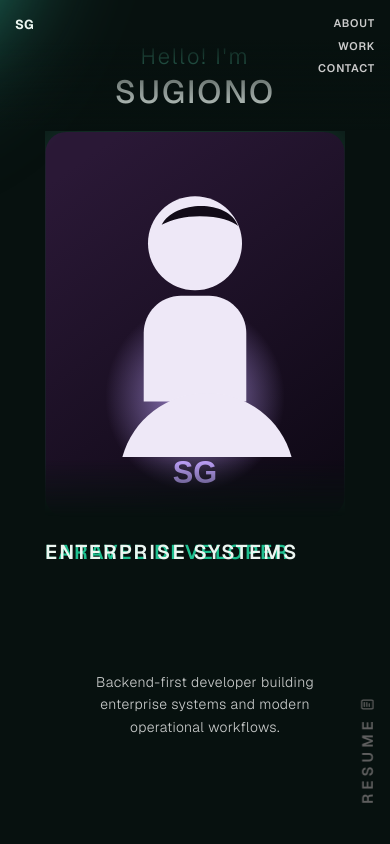
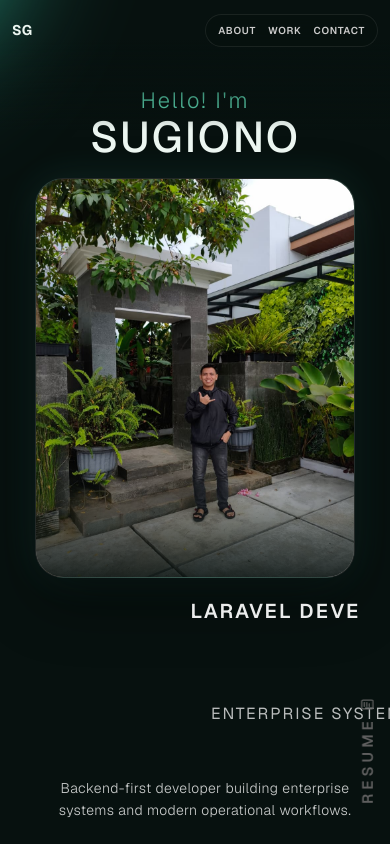
Before and after one commit to sugionow/portfolio, a Next.js app: page / in a window 390 px wide. Shown: the top 844 px of the page. Built offline with nearby package versions, Linux system fonts and the light colour scheme.

Commit message:
fix mobile landing layout

```diff
--- a/sugiono-3d/components/Landing.tsx
+++ b/sugiono-3d/components/Landing.tsx
@@ -33,7 +33,12 @@ const Landing = ({ children }: PropsWithChildren) => {
             <p className="landing-copy">{config.developer.shortDescription}</p>
           </div>
           <div className="mobile-photo">
-            <img src="/images/sugiono-mobile.svg" alt={config.developer.fullName} />
+            <div className="mobile-photo-frame">
+              <img
+                src="/images/sugiono-profile-mobile.jpeg"
+                alt={config.developer.fullName}
+              />
+            </div>
           </div>
         </div>
         {children}
--- a/sugiono-3d/components/MainContainer.tsx
+++ b/sugiono-3d/components/MainContainer.tsx
@@ -15,9 +15,6 @@ import setSplitText from "./utils/splitText";
 const MainContainer = ({ children }: PropsWithChildren) => {
   const [isDesktopView, setIsDesktopView] = useState<boolean>(
     typeof window !== "undefined" ? window.innerWidth > 1024 : false
-  );
-  const [isMobile] = useState<boolean>(
-    typeof window !== "undefined" ? window.innerWidth <= 768 : false
   );
 
   useEffect(() => {
@@ -37,7 +34,7 @@ const MainContainer = ({ children }: PropsWithChildren) => {
       <Cursor />
       <Navbar />
       <SocialIcons />
-      {isDesktopView && !isMobile && children}
+      {isDesktopView && children}
       <div className="container-main">
         <Landing />
         <About />
--- a/sugiono-3d/components/styles/Landing.css
+++ b/sugiono-3d/components/styles/Landing.css
@@ -9,19 +9,24 @@
     display: none !important;
   }
 
-  .landing-section,
+  .landing-section {
+    min-height: auto;
+    padding-top: 84px;
+    padding-bottom: 36px;
+  }
+
   .landing-container {
     height: auto !important;
-    min-height: 100vh;
+    min-height: auto;
     max-width: 100vw;
     box-sizing: border-box;
     display: flex;
     flex-direction: column;
-    padding: 0 15px;
-    padding-bottom: 40px;
+    align-items: center;
+    gap: 20px;
+    padding: 0 4px;
   }
 
-  /* Fix spacing between name and subtitle */
   .landing-intro {
     position: relative !important;
     top: auto !important;
@@ -29,35 +34,34 @@
     right: auto !important;
     bottom: auto !important;
     transform: none !important;
-    padding-top: 40px;
-    /* Shift higher up */
-    margin-bottom: 20px;
+    padding-top: 0;
+    margin-bottom: 0;
     z-index: 10;
     text-align: center;
     width: 100% !important;
     order: 1;
-    /* First: Name */
     height: auto !important;
   }
 
+  .landing-intro h2 {
+    font-size: 15px;
+    letter-spacing: 1.6px;
+    margin-bottom: 10px;
+  }
+
   .landing-intro h1 {
-    word-spacing: 0.1em;
-    font-size: 32px !important;
-    /* Ensure nice size */
-    line-height: 1.2 !important;
+    word-spacing: 0.08em;
+    font-size: clamp(34px, 11vw, 48px) !important;
+    line-height: 0.95 !important;
+    letter-spacing: 1.6px;
     margin: 0;
   }
 
-  /* Ensure name parts display correctly */
   .landing-intro h1 br {
     display: block;
-    /* Keep break on mobile for 2 lines, or use display:none for 1 line */
-    content: " ";
-    /* Fallback */
-    margin-bottom: 5px;
+    margin-bottom: 6px;
   }
 
-  /* Subtitles Container */
   .landing-info {
     position: relative !important;
     top: auto !important;
@@ -66,52 +70,64 @@
     bottom: auto !important;
     transform: none !important;
     text-align: center;
-    margin-top: 20px;
-    /* Space between name and subtitles */
+    margin-top: 0;
     z-index: 10;
     background: transparent;
-    padding-bottom: 50px;
-    /* Add bottom padding for scroll space */
+    padding: 0 10px;
     display: flex;
     flex-direction: column;
     align-items: center;
-    gap: 10px;
+    gap: 8px;
     height: auto !important;
-    /* Force auto height */
     width: 100% !important;
+    max-width: 420px;
     order: 3;
-    /* Third: Subtitles */
   }
 
   .landing-info h3 {
     text-align: center;
     display: none;
-    /* Hide 'An' if not needed, or keep it static */
   }
 
-  /* Force static positioning to prevent overlaps */
   .landing-info h2,
   h2.landing-info-h2,
   .landing-h2-1,
-  .landing-h2-info {
+  .landing-h2-2,
+  .landing-h2-info,
+  .landing-h2-info-1 {
     position: static !important;
     display: block;
-    width: auto;
+    width: auto !important;
     margin: 0 !important;
     font-size: 20px !important;
-    line-height: 1.5 !important;
+    line-height: 1.35 !important;
     white-space: normal;
     text-align: center;
     height: auto !important;
     transform: none !important;
-    /* Remove any transforms */
   }
 
-  /* Specific styling for the distinct parts */
+  .landing-info h2 {
+    min-height: 0;
+    margin-left: 0 !important;
+  }
+
+  h2.landing-info-h2 {
+    width: 100% !important;
+    font-size: 24px !important;
+    color: var(--accentStrong);
+  }
+
   .landing-h2-1 {
     font-size: 24px !important;
     color: var(--accentColor);
     font-weight: 700;
+  }
+
+  .landing-h2-2 {
+    font-size: 20px !important;
+    color: rgba(255, 255, 255, 0.92);
+    font-weight: 600;
   }
 
   .landing-h2-info {
@@ -119,39 +135,65 @@
     color: rgba(255, 255, 255, 0.9);
   }
 
+  .landing-h2-info-1 {
+    font-size: 16px !important;
+    color: rgba(255, 255, 255, 0.72);
+    font-weight: 400;
+  }
+
   .landing-info-h2::after {
     display: none;
   }
 
   .landing-copy {
-    margin: 8px 0 0 0;
-    max-width: 340px;
+    margin: 6px 0 0 0;
+    max-width: 100%;
     text-align: center;
     font-size: 14px;
+    line-height: 1.75;
+    color: rgba(255, 255, 255, 0.76);
   }
 
-  /* Show mobile photo */
   .mobile-photo {
     display: block;
     position: relative !important;
     width: 100%;
-    max-width: 380px;
+    max-width: 320px;
     margin: 0 auto;
-    z-index: 1;
     order: 2;
-    /* Second: Photo */
-    /* Add fade mask to bottom */
-    -webkit-mask-image: linear-gradient(to bottom, black 85%, transparent 100%);
-    mask-image: linear-gradient(to bottom, black 85%, transparent 100%);
-    pointer-events: none;
+    z-index: 2;
     transform: none !important;
+  }
+
+  .mobile-photo-frame {
+    position: relative;
+    width: 100%;
+    aspect-ratio: 4 / 5;
+    border-radius: 28px;
+    overflow: hidden;
+    border: 1px solid rgba(255, 255, 255, 0.12);
+    background:
+      radial-gradient(circle at top, rgba(99, 230, 190, 0.22), transparent 55%),
+      linear-gradient(180deg, rgba(10, 22, 19, 0.8), rgba(4, 10, 9, 0.96));
+    box-shadow:
+      0 24px 60px rgba(0, 0, 0, 0.45),
+      0 0 40px rgba(88, 216, 195, 0.12);
+  }
+
+  .mobile-photo-frame::after {
+    content: "";
+    position: absolute;
+    inset: auto 0 0;
+    height: 30%;
+    background: linear-gradient(to top, rgba(7, 17, 15, 0.88), transparent);
   }
 
   .mobile-photo img {
     width: 100%;
-    height: auto;
-    object-fit: contain;
-    filter: drop-shadow(0 0 40px rgba(99, 230, 190, 0.28));
+    height: 100%;
+    object-fit: cover;
+    object-position: center 20%;
+    display: block;
   }
 }
 
--- a/sugiono-3d/components/styles/Navbar.css
+++ b/sugiono-3d/components/styles/Navbar.css
@@ -12,6 +12,7 @@
   top: 0;
   z-index: 9999;
 }
+
 .header ul {
   font-size: 11px;
   display: flex;
@@ -45,6 +46,35 @@
   font-size: 13px;
   letter-spacing: 0.2px;
 }
+
+@media only screen and (max-width: 499px) {
+  .header {
+    width: calc(100% - 24px);
+    padding: 14px 0;
+    align-items: center;
+  }
+
+  .header ul {
+    flex-direction: row;
+    gap: 12px;
+    padding: 8px 12px;
+    border-radius: 999px;
+    background: rgba(7, 17, 15, 0.72);
+    border: 1px solid rgba(255, 255, 255, 0.08);
+    backdrop-filter: blur(12px);
+    -webkit-backdrop-filter: blur(12px);
+  }
+
+  .header ul li {
+    font-size: 10px;
+    letter-spacing: 0.7px;
+  }
+
+  .navbar-title {
+    font-size: 14px;
+  }
+}
+
 @media only screen and (min-width: 500px) {
   .header {
     padding: 20px 0px;
```
Also changed, not shown: public/images/sugiono-profile-mobile.jpeg (added).
